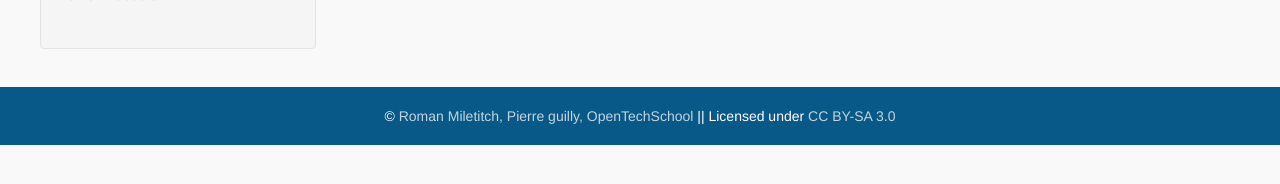
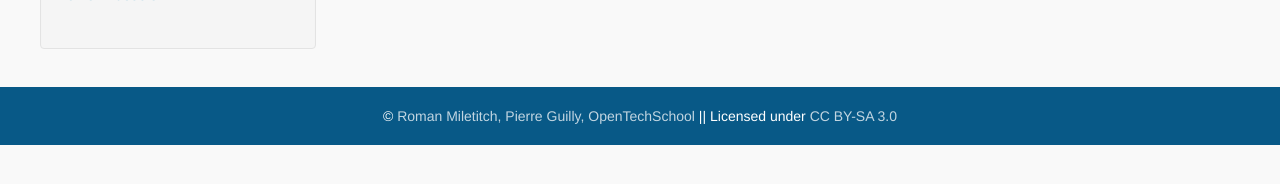
Before and after one commit to OpenTechSchool-Brussels/blast-it, a Jekyll site: the page built from index.html, in a window 1280 px wide. Shown: the part 361-545 px from the top of the page. Built offline with Jekyll 4.4.1, drawn with Linux system fonts in a browser that asks for light colours; Markdown is read by kramdown in place of the engine named in the settings.

```diff
--- a/_data/authors.yml
+++ b/_data/authors.yml
@@ -5,7 +5,7 @@
   bio: I am a PhD student at IRIDIA (Belgium) in artificial intelligence and works in parallel as a technological artist. I've been highly interested in the writing of code as a creative process and the liberty that emerges when a programming language is seen as any other language. I've been working my fair share on gesture and its visualisation, as well as new kinds of interaction. Always eager to work on new projects, hit me up!
 
 - firstname: Pierre
-  lastname: guilly
+  lastname: Guilly
   email:
   website:
   bio:
```
